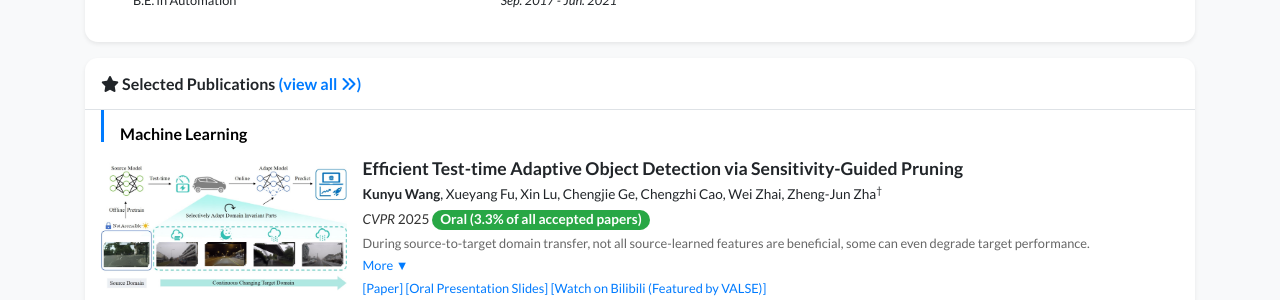
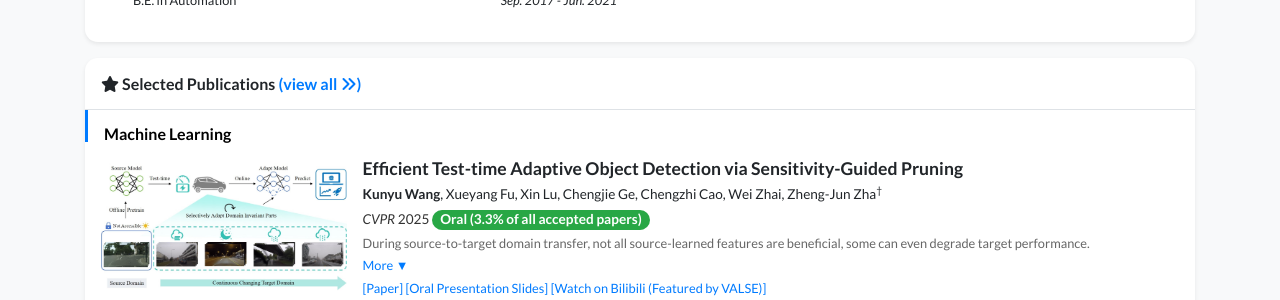
Before and after one commit to wangkunyu241/wangkunyu241.github.io, a Jekyll site: the page built from index.html, in a window 1280 px wide and 1400 px high, scrolled down 892 px. Shown: the part 150-450 px from the top of the window. Built offline with Jekyll 4.4.1, drawn with Linux system fonts in a browser that asks for light colours; nearby versions of some CDN libraries; a style sheet for code colours, icons or effects is not loaded.

Commit message:
Update global.css

```diff
--- a/assets/css/global.css
+++ b/assets/css/global.css
@@ -183,5 +183,5 @@ div.lazy {
   border-left: 3px solid #007bff;
   padding-left: 0.5rem;
 
-  margin: 0 1rem;
+  margin: 0 0;
 }
```
